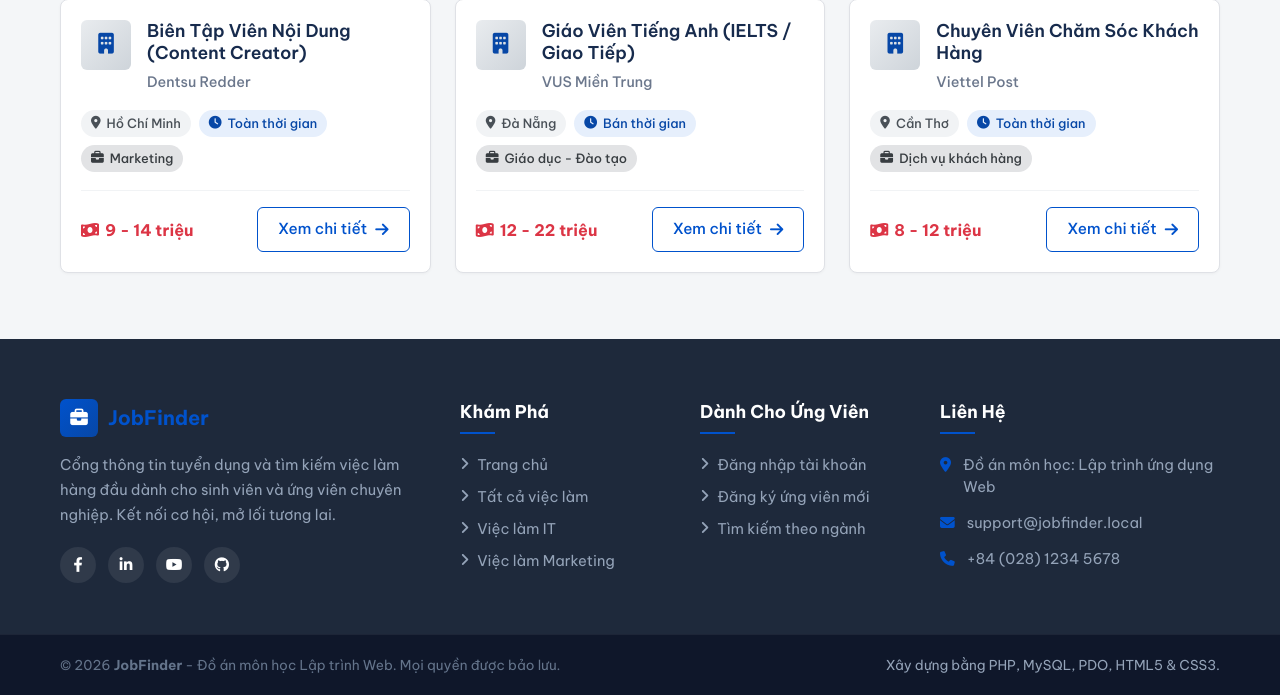
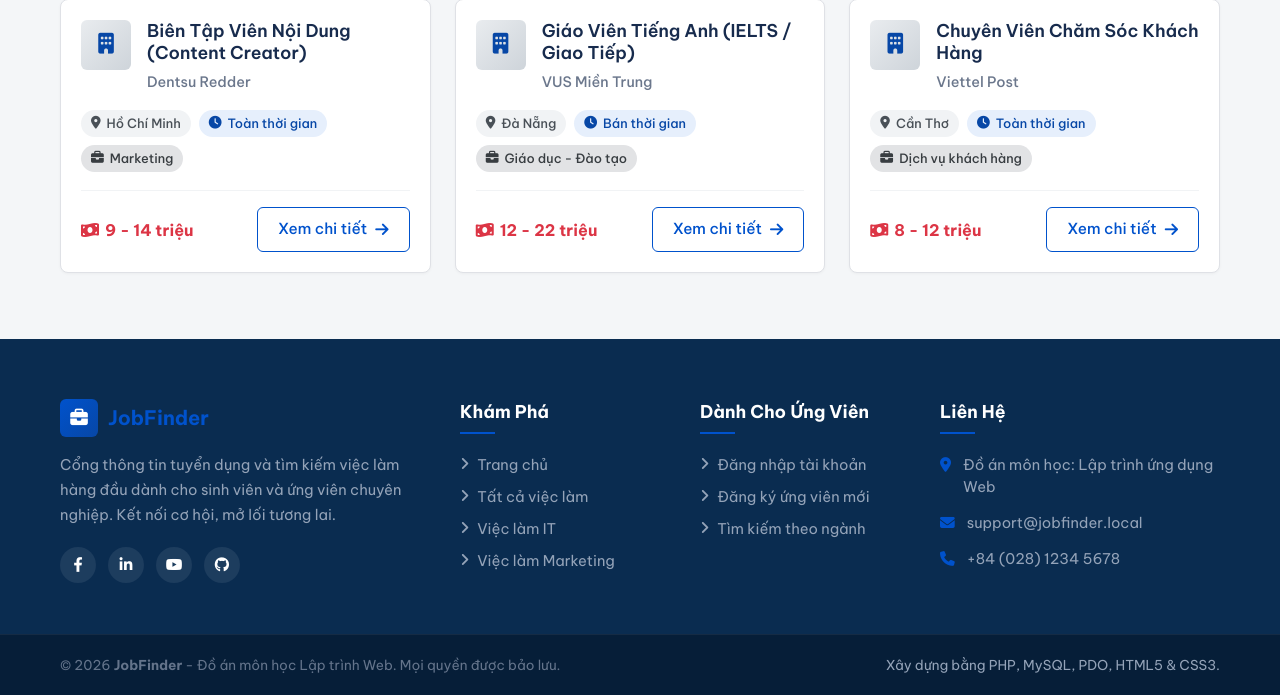
Before and after one commit to tuan01200712-art/wed-tuyen-dung, a PHP site: page /jobs.php in a window 1280 px wide. Shown: the part 1270-1965 px from the top of the page. Run offline with PHP 8.4, Linux system fonts and the light colour scheme; data comes from the database, SQL or seed files in the repository.

Commit message:
Cap nhat giao dien xanh bien

```diff
--- a/assets/css/style.css
+++ b/assets/css/style.css
@@ -1,13 +1,13 @@
 /* ============================================================
    FILE: assets/css/style.css
    MÔ TẢ: Hệ thống Style CSS cho website tuyển dụng JobFinder
-   Màu chủ đạo: Xanh dương LX 2732 P (#0052cc) và Trắng (#ffffff)
+   Màu chủ đạo: Xanh biển đậm (#0052cc) và Trắng (#ffffff)
    ============================================================ */
 
 /* --- 1. RESET & BIẾN MÀU SẮC --- */
-/* Chuẩn hóa thương hiệu: tông xanh LX 2732 P được khai báo duy nhất ở đây */
+/* Chuẩn hóa thương hiệu: tông xanh biển được khai báo duy nhất ở đây */
 :root {
-  /* Bảng màu chủ đạo (LX 2732 P) */
+  /* Bảng màu chủ đạo (Deep Ocean Blue) */
   --primary-color: #0052cc;
   --primary-hover: #0747a6;
   --primary-light: #e6effc;
@@ -31,7 +31,7 @@
   --bg-white: #ffffff;
   --border-color: #dfe1e6;
   --card-shadow: 0 1px 3px rgba(0, 0, 0, 0.04);
-  --hover-shadow: 0 4px 12px rgba(var(--primary-rgb), 0.08);
+  --hover-shadow: 0 4px 12px rgba(var(--primary-rgb), 0.12);
 
   --radius-sm: 6px;
   --radius-md: 8px;
@@ -381,9 +381,9 @@ navbar,
 }
 
 .alert-info {
-  background-color: #cff4fc;
-  color: #055160;
-  border: 1px solid #b6effb;
+  background-color: #ccf0ff;
+  color: #0b4f7d;
+  border: 1px solid #a6dcf5;
 }
 
 .alert-warning {
@@ -1095,7 +1095,7 @@ textarea.form-control {
 
 /* --- 15. FOOTER --- */
 .footer {
-  background-color: #1e293b;
+  background-color: #0a2c50;
   color: #cbd5e1;
   margin-top: auto;
   font-size: 0.92rem;
@@ -1191,7 +1191,7 @@ textarea.form-control {
 }
 
 .footer-bottom {
-  background-color: #0f172a;
+  background-color: #061e38;
   border-top: 1px solid rgba(255, 255, 255, 0.06);
   padding: 20px 0;
 }
```
